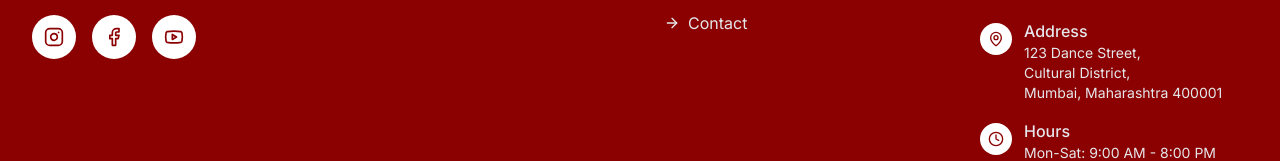
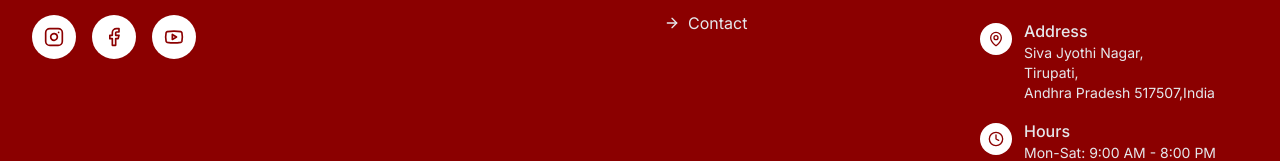
Before and after one commit to veni-kaustubha25/Nityanruthyaaradana-vo.1, a Next.js app: page / in a window 1280 px wide. Shown: the part 4886-5047 px from the top of the page. Built offline with nearby package versions, Linux system fonts and the light colour scheme.

Commit message:
address update

```diff
--- a/src/components/layout/footer.tsx
+++ b/src/components/layout/footer.tsx
@@ -107,9 +107,9 @@ export function Footer() {
                 <div className="min-w-0">
                   <div className="font-medium text-gray-200 text-sm sm:text-base">Address</div>
                   <div className="text-gray-200 text-xs sm:text-sm">
-                    123 Dance Street,<br />
-                    Cultural District,<br />
-                    Mumbai, Maharashtra 400001
+                    Siva Jyothi Nagar, <br />
+                    Tirupati,<br />
+                    Andhra Pradesh 517507,India
                   </div>
                 </div>
               </li>
```
